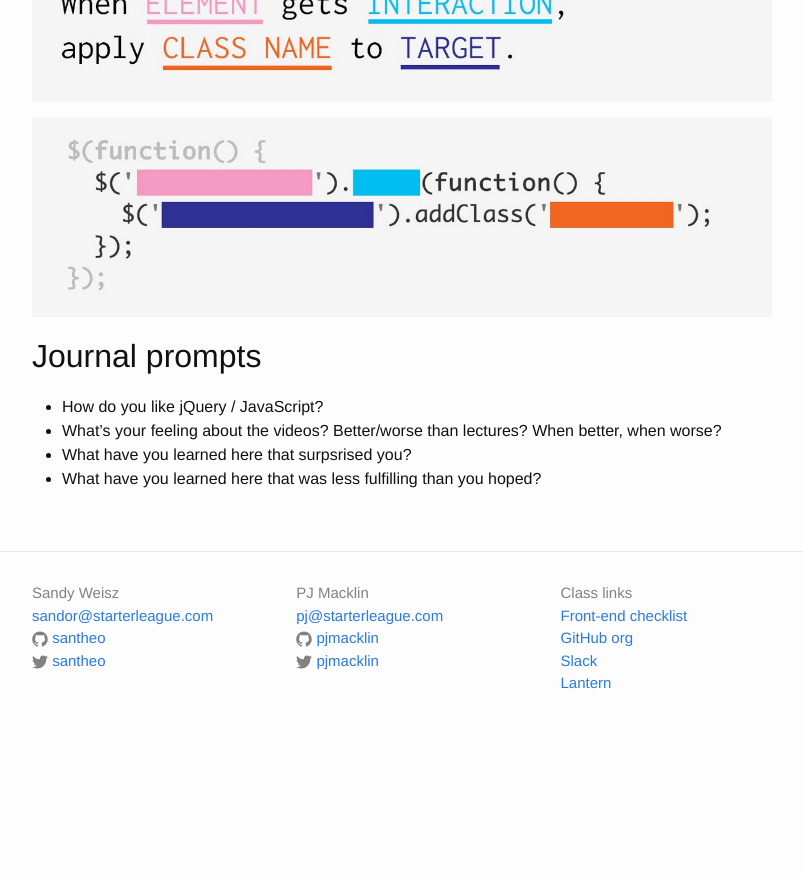
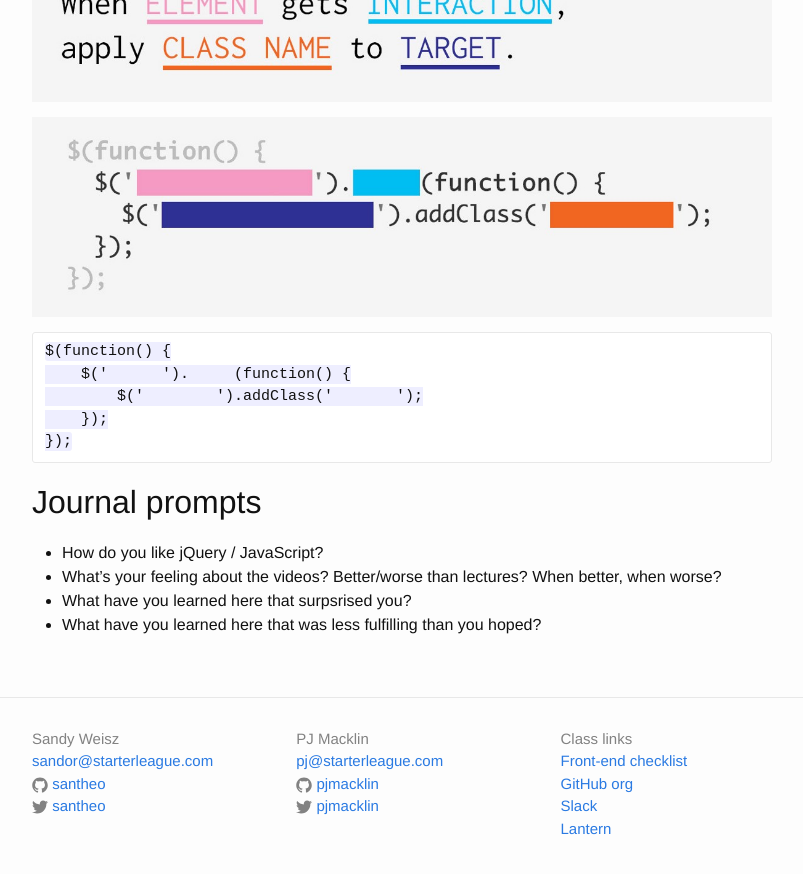
Before and after one commit to tsl-html-css/tsl-html-css.github.io, a Jekyll site: the page built from _posts/2015-02-12-6.2.md, in a window 1280 px wide and 900 px high, scrolled down 692 px. Shown: the top 874 px of the window, without its empty margins (238-1041 px from the left). Built offline with Jekyll 4.4.1, drawn with Linux system fonts in a browser that asks for light colours; before the commit the page ends 1447 px from its top, so only the background shows below that.

Commit message:
jQuery pattern.

````diff
--- a/_posts/2015-02-12-6.2.md
+++ b/_posts/2015-02-12-6.2.md
@@ -26,6 +26,14 @@ categories: class
 
 ![](/img/jquery-pattern.jpg)
 
+```
+$(function() {
+    $('      ').     (function() {
+        $('        ').addClass('       ');
+    });
+});
+```
+
 ## Journal prompts
 
 * How do you like jQuery / JavaScript?
````
